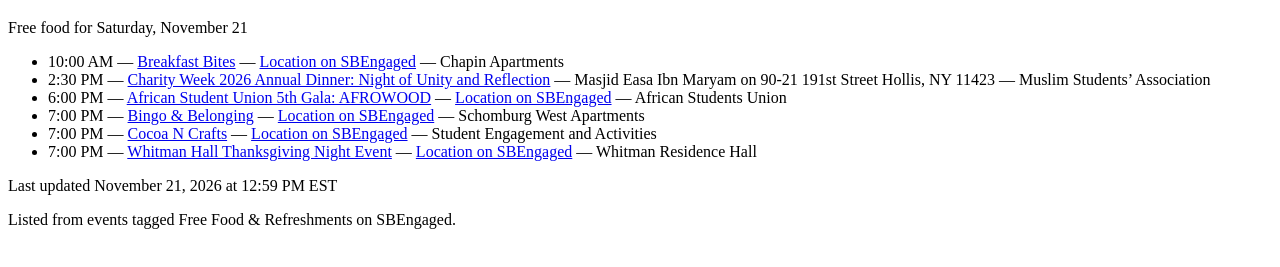
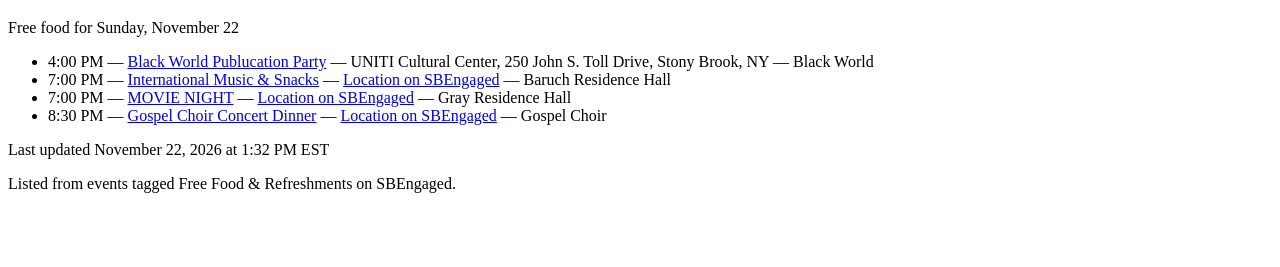
Before and after one commit to katy-ng/foodfinder, a plain HTML site: page index.html in a window 1280 px wide. Shown: the part 61-328 px from the top of the page. Drawn offline with Linux system fonts and the light colour scheme.

Commit message:
Update index.html

```diff
--- a/index.html
+++ b/index.html
@@ -8,20 +8,18 @@
 <body>
 <header>
 <h1>Food Finders</h1>
-<p>Free food for Saturday, November 21</p>
+<p>Free food for Sunday, November 22</p>
 </header>
 <main>
 <ul>
-<li><time datetime="2026-11-21T15:00:00.000Z">10:00 AM</time> — <a href="https://sbengaged.stonybrook.edu/rsvp?id=392816">Breakfast Bites</a> — <a href="https://sbengaged.stonybrook.edu/rsvp?id=392816">Location on SBEngaged</a> — Chapin Apartments</li>
-<li><time datetime="2026-11-21T19:30:00.000Z">2:30 PM</time> — <a href="https://sbengaged.stonybrook.edu/rsvp?id=391661">Charity Week 2026 Annual Dinner: Night of Unity and Reflection</a> — Masjid Easa Ibn Maryam on 90-21 191st Street Hollis, NY 11423 — Muslim Students’ Association</li>
-<li><time datetime="2026-11-21T23:00:00.000Z">6:00 PM</time> — <a href="https://sbengaged.stonybrook.edu/rsvp?id=391855">African Student Union 5th Gala: AFROWOOD</a> — <a href="https://sbengaged.stonybrook.edu/rsvp?id=391855">Location on SBEngaged</a> — African Students Union</li>
-<li><time datetime="2026-11-22T00:00:00.000Z">7:00 PM</time> — <a href="https://sbengaged.stonybrook.edu/rsvp?id=390439">Bingo &amp; Belonging</a> — <a href="https://sbengaged.stonybrook.edu/rsvp?id=390439">Location on SBEngaged</a> — Schomburg West Apartments</li>
-<li><time datetime="2026-11-22T00:00:00.000Z">7:00 PM</time> — <a href="https://sbengaged.stonybrook.edu/rsvp?id=392079">Cocoa N Crafts</a> — <a href="https://sbengaged.stonybrook.edu/rsvp?id=392079">Location on SBEngaged</a> — Student Engagement and Activities</li>
-<li><time datetime="2026-11-22T00:00:00.000Z">7:00 PM</time> — <a href="https://sbengaged.stonybrook.edu/rsvp?id=392488">Whitman Hall Thanksgiving Night Event</a> — <a href="https://sbengaged.stonybrook.edu/rsvp?id=392488">Location on SBEngaged</a> — Whitman Residence Hall</li>
+<li><time datetime="2026-11-22T21:00:00.000Z">4:00 PM</time> — <a href="https://sbengaged.stonybrook.edu/rsvp?id=392577">Black World Publucation Party</a> — UNITI Cultural Center, 250 John S. Toll Drive,  Stony Brook, NY — Black World</li>
+<li><time datetime="2026-11-23T00:00:00.000Z">7:00 PM</time> — <a href="https://sbengaged.stonybrook.edu/rsvp?id=390383">International Music &amp; Snacks</a> — <a href="https://sbengaged.stonybrook.edu/rsvp?id=390383">Location on SBEngaged</a> — Baruch Residence Hall</li>
+<li><time datetime="2026-11-23T00:00:00.000Z">7:00 PM</time> — <a href="https://sbengaged.stonybrook.edu/rsvp?id=392699">MOVIE NIGHT</a> — <a href="https://sbengaged.stonybrook.edu/rsvp?id=392699">Location on SBEngaged</a> — Gray Residence Hall</li>
+<li><time datetime="2026-11-23T01:30:00.000Z">8:30 PM</time> — <a href="https://sbengaged.stonybrook.edu/rsvp?id=391333">Gospel Choir Concert Dinner</a> — <a href="https://sbengaged.stonybrook.edu/rsvp?id=391333">Location on SBEngaged</a> — Gospel Choir</li>
 </ul>
 </main>
 <footer>
-<p>Last updated <time datetime="2026-11-21T17:59:01.193Z">November 21, 2026 at 12:59 PM EST</time></p>
+<p>Last updated <time datetime="2026-11-22T18:32:12.476Z">November 22, 2026 at 1:32 PM EST</time></p>
 <p>Listed from events tagged Free Food &amp; Refreshments on SBEngaged.</p>
 </footer>
 </body>
```
